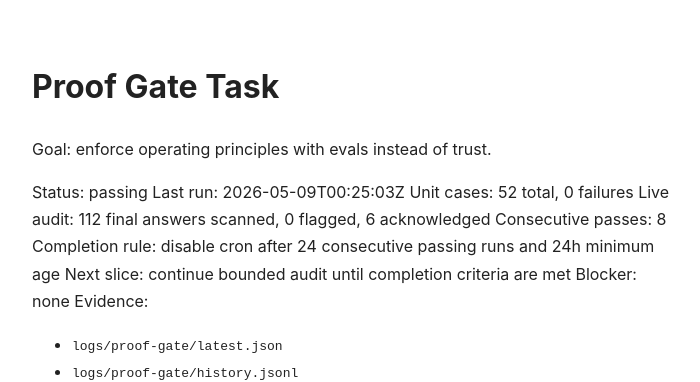
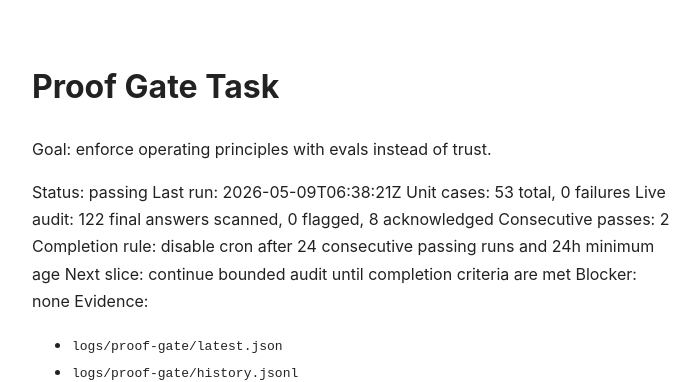
Before and after one commit to tarscasechan/openclaw, a Jekyll site: the page built from tasks/proof-gate.md, in a window 1280 px wide. Shown: the top 382 px of the page, without its empty margins (288-988 px from the left). Built offline with Jekyll 4.4.1, drawn with Linux system fonts in a browser that asks for light colours; our own code applies the rules of GitHub Pages for plain Markdown files.

Commit message:
proof-gate: add short contacts cache refresh eval case, update task metrics
Prompt: proof-gate adds a new failing case for short contacts cache refresh done-claim, and task metrics reflect latest audit results.

Context:
- Add eval case for short variant of contacts cache refresh completed without verification
- Update task status metrics: 53 unit cases (0 failures), 122 live audit answers (0 flagged, 8 acknowledged), 2 consecutive passes
- Minor: normalize Unicode escapes to actual characters in eval case texts

```diff
--- a/tasks/proof-gate.md
+++ b/tasks/proof-gate.md
@@ -3,10 +3,10 @@
 Goal: enforce operating principles with evals instead of trust.
 
 Status: passing
-Last run: 2026-05-09T00:25:03Z
-Unit cases: 52 total, 0 failures
-Live audit: 112 final answers scanned, 0 flagged, 6 acknowledged
-Consecutive passes: 8
+Last run: 2026-05-09T06:38:21Z
+Unit cases: 53 total, 0 failures
+Live audit: 122 final answers scanned, 0 flagged, 8 acknowledged
+Consecutive passes: 2
 Completion rule: disable cron after 24 consecutive passing runs and 24h minimum age
 Next slice: continue bounded audit until completion criteria are met
 Blocker: none
```
Also changed, not shown: evals/proof-gate-cases.json (+33 -25 lines).
